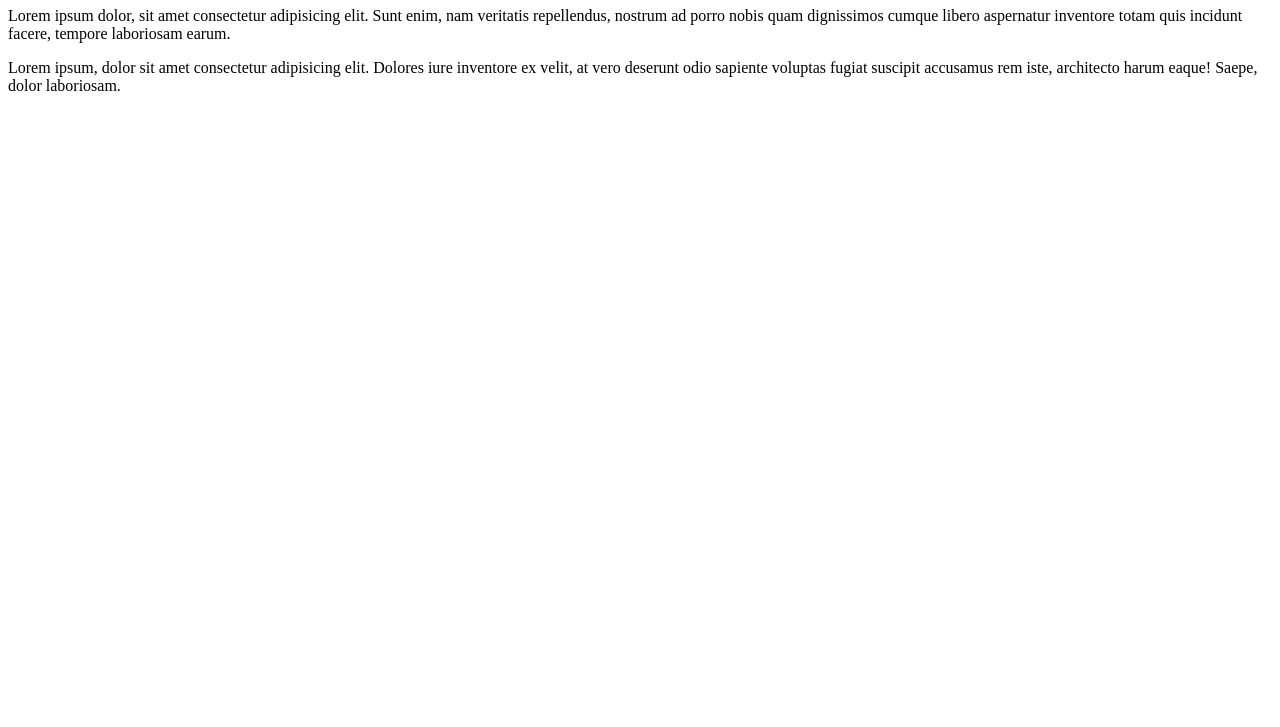
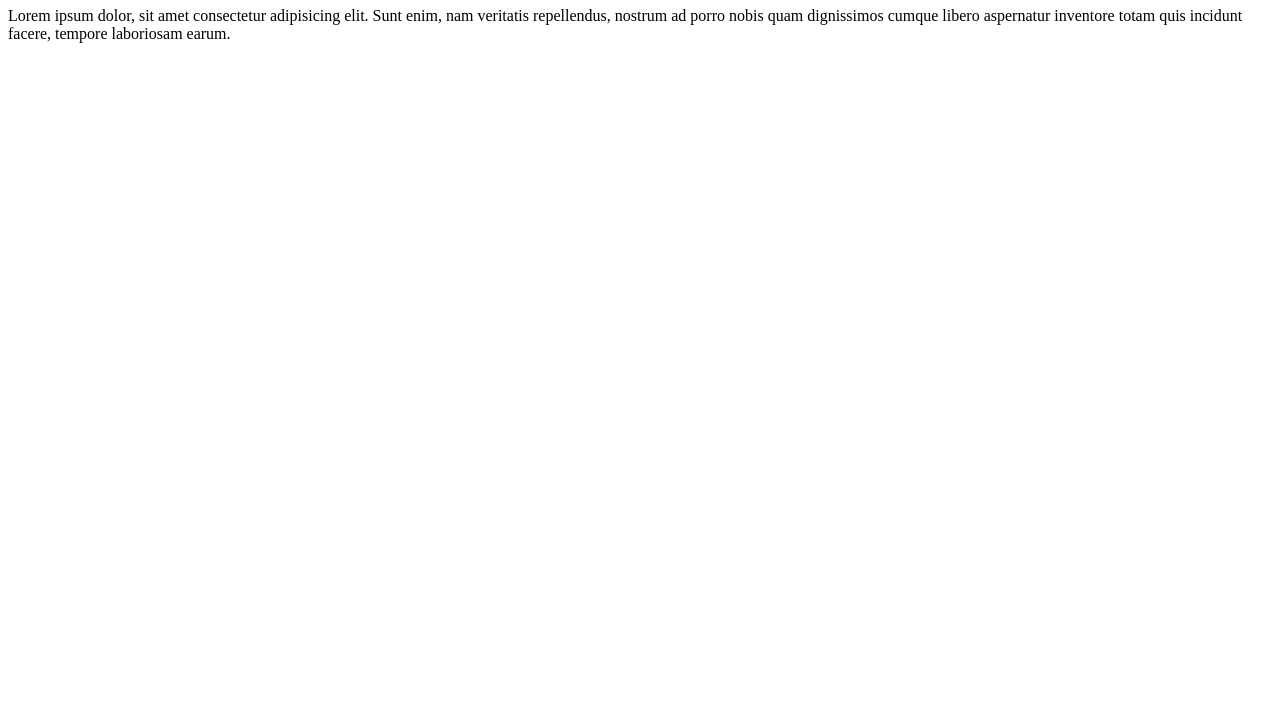
Before and after one commit to EugeneDubrova777/dateExp, a plain HTML site: page index.html in a window 1280 px wide. Shown: the part 73-800 px from the top of the page. Drawn offline with Linux system fonts and the light colour scheme.

Commit message:
feat: add something6 $(date)

```diff
--- a/index.html
+++ b/index.html
@@ -9,6 +9,5 @@
 <body>
   <h1>hi</h1>
   <p>Lorem ipsum dolor, sit amet consectetur adipisicing elit. Sunt enim, nam veritatis repellendus, nostrum ad porro nobis quam dignissimos cumque libero aspernatur inventore totam quis incidunt facere, tempore laboriosam earum.</p>
-  <p>Lorem ipsum, dolor sit amet consectetur adipisicing elit. Dolores iure inventore ex velit, at vero deserunt odio sapiente voluptas fugiat suscipit accusamus rem iste, architecto harum eaque! Saepe, dolor laboriosam.</p>
 </body>
 </html>
```
